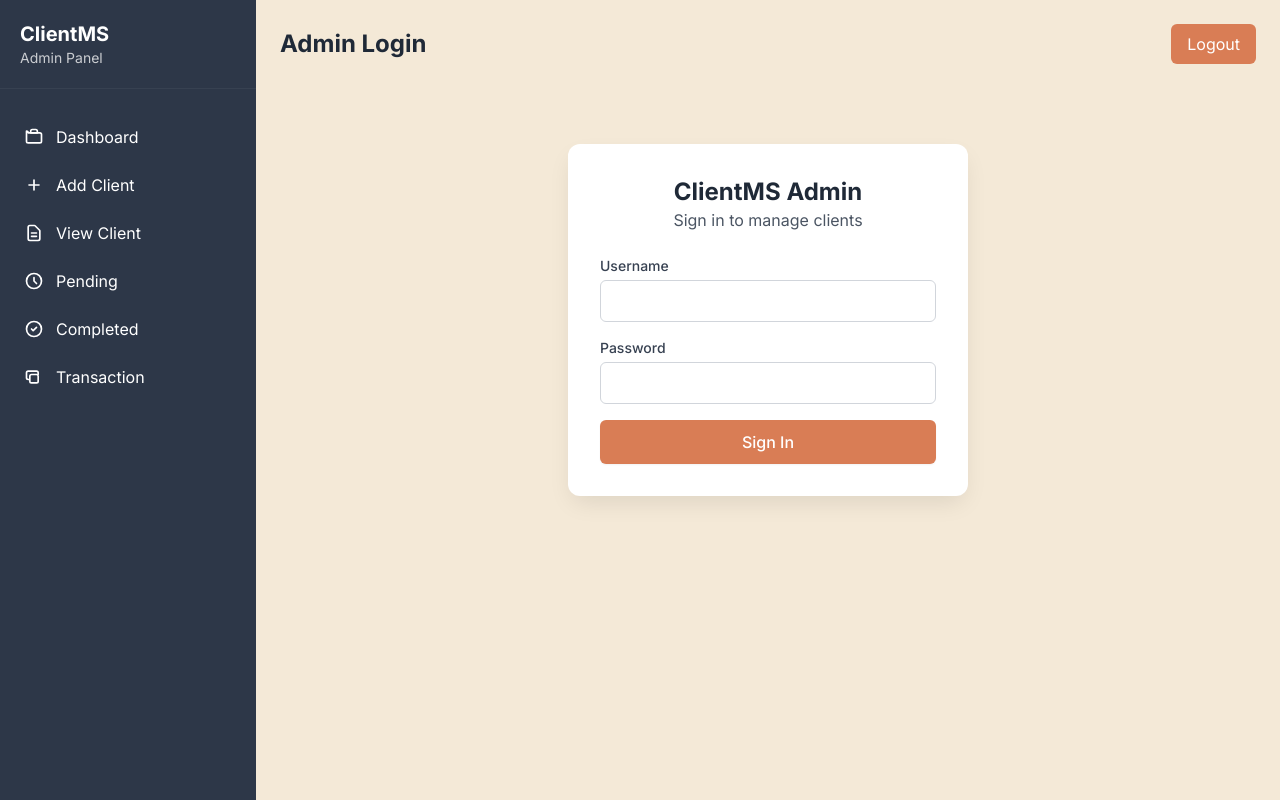
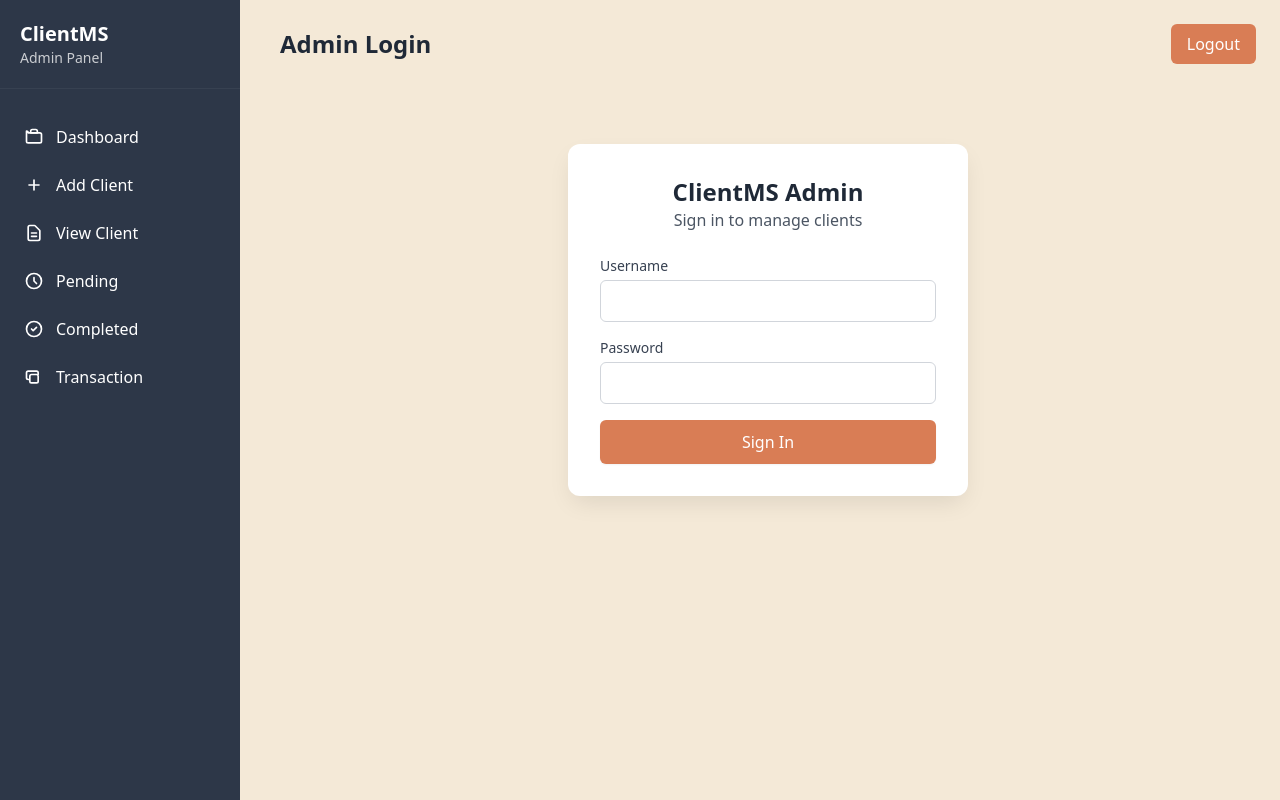
Before and after one commit to tshihab07/Client-Management-System, a FastAPI app: page /login in a window 1280 px wide. Run offline with FastAPI, Linux system fonts and the light colour scheme; some libraries are stand-ins or nearby versions.

Commit message:
feat: improve layout consistency and correctly linked CSS

```diff
--- a/templates/base.html
+++ b/templates/base.html
@@ -27,20 +27,11 @@
 
     <link rel="stylesheet" href="/static/style.css">
 
-    <style>
-        body { font-family: 'Inter', sans-serif; }
-        .sidebar-item.active { background-color: #D97D55; color: white; }
-        .card-hover:hover { transform: translateY(-2px); transition: all 0.2s ease; }
-        @media print {
-        aside, .sidebar { display: none !important; }
-        main { margin-left: 0 !important; }
-        }
-    </style>
     {% block head %}{% endblock %}
 </head>
 <body class="bg-background min-h-screen flex">
     <!-- sidebar -->
-    <aside class="w-64 bg-sidebar text-white h-screen fixed">
+    <aside class="w-60 bg-sidebar text-white h-screen fixed">
         <div class="p-5 border-b border-gray-700">
             <h1 class="text-xl font-bold">ClientMS</h1>
             <p class="text-sm opacity-75">Admin Panel</p>
```
